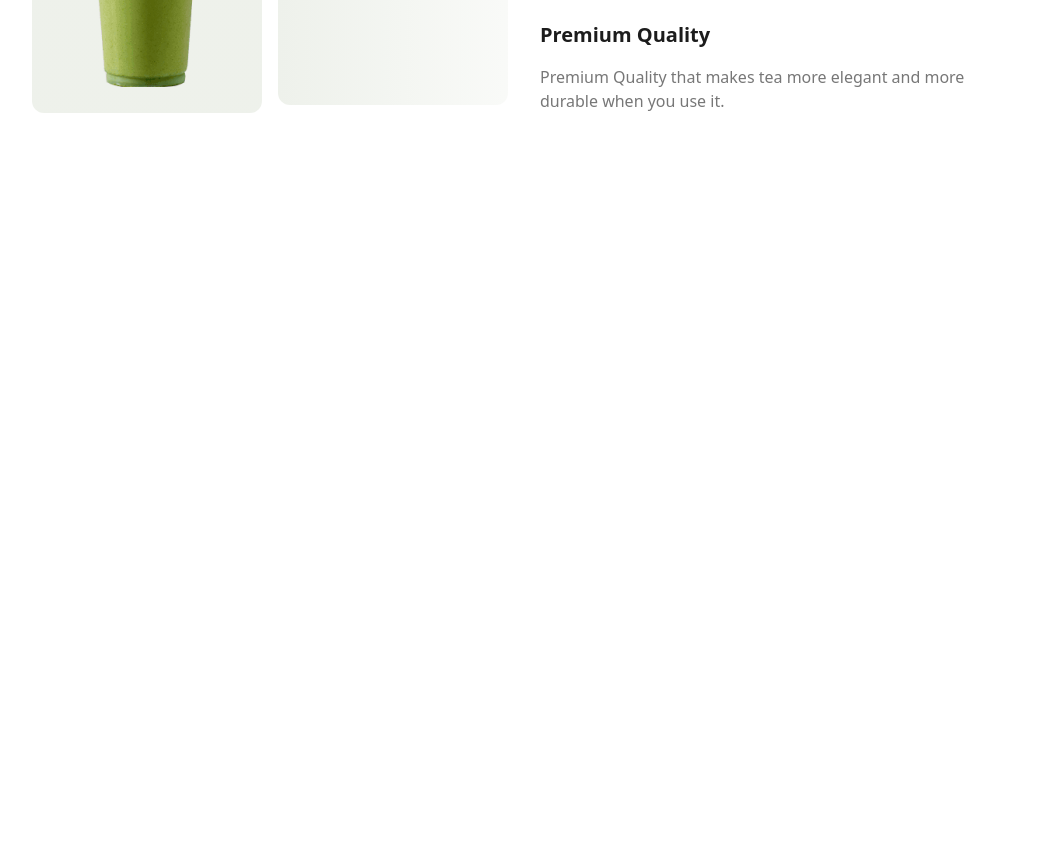
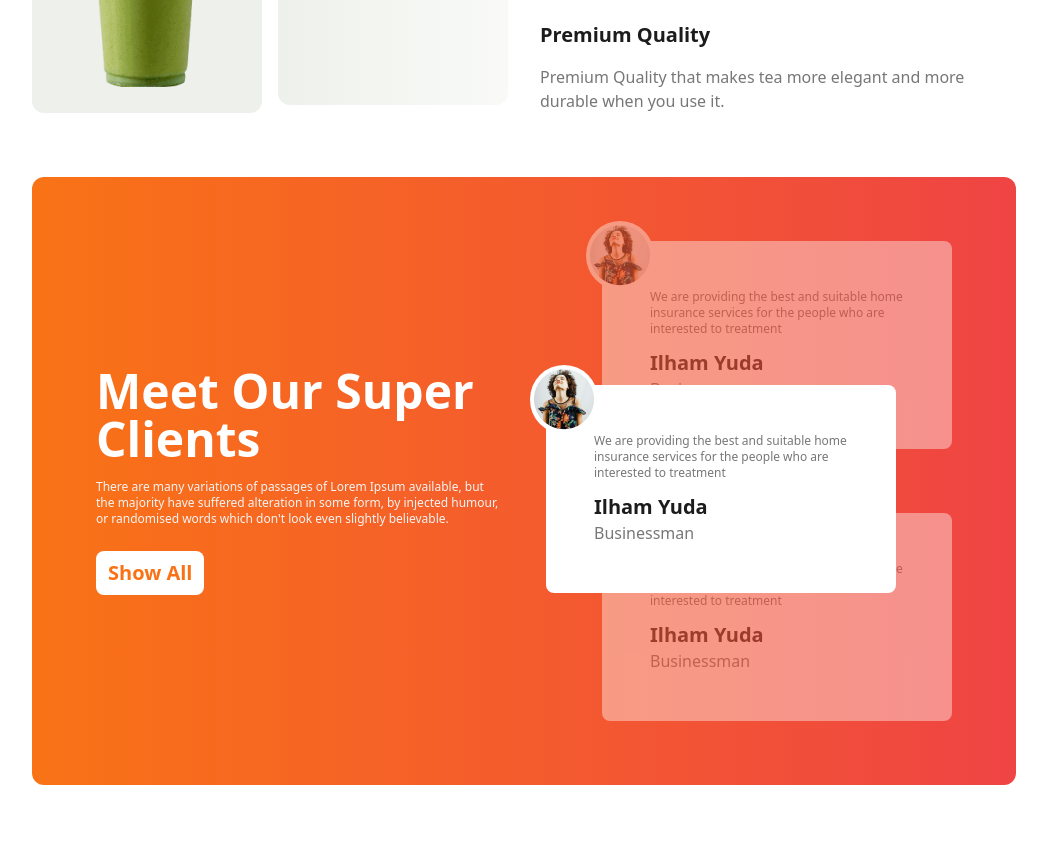
Before and after one commit to SDNATH-Git/tea-house-tailwind, a plain HTML site: page index.html in a window 1280 px wide. Shown: the part 1633-2485 px from the top of the page, without its empty margins (116-1163 px from the left). Before the commit the page ends 1874 px from the top, so only its background shows below. Drawn offline with nearby package versions, Linux system fonts and the light colour scheme.

Commit message:
added by super section

```diff
--- a/index.html
+++ b/index.html
@@ -153,7 +153,79 @@
             </div>
         </section>
 
-        <!--  -->
+        <!-- Meet Our Super Clients -->
+        <section class="pb-16">
+            <div
+                class="p-16 bg-gradient-to-r from-orange-500 to-red-500 rounded-xl grid grid-cols-1 md:grid-cols-2 gap-11">
+                <!-- text  -->
+                <div class="flex justify-center items-center">
+                    <div>
+                        <h1 class="text-2xl md:text-5xl font-bold text-white">Meet Our Super <br> Clients</h1>
+                        <p class="text-xs font-medium text-[#F4F4F4] mt-4 mb-6">There are many variations of passages of
+                            Lorem Ipsum available, but the majority have suffered alteration in some form,
+                            by injected humour, or randomised words which don't look even slightly believable.</p>
+                        <button class="bg-white py-2 px-3 rounded-lg text-xl font-bold text-orange-500">Show
+                            All</button>
+                    </div>
+
+                </div>
+                <!-- card section  -->
+                <div class="relative">
+                    <!-- card-1  -->
+                    <div class="relative bg-white rounded-lg opacity-40 ml-14 mb-16">
+                        <div class="absolute -mt-5 -ml-4 bg-white rounded-full">
+                            <img class="p-1" src="./images/client.png" alt="">
+                        </div>
+
+                        <div class="p-12">
+                            <p class="text-xs font-medium text-[#777777]">We are providing the best and suitable home
+                                insurance services for the
+                                people who are interested to treatment</p>
+                            <h1 class="text-xl font-semibold text-[#1C1C1C] mt-3">Ilham Yuda</h1>
+                            <h3 class="font-medium text-[#777777]">Businessman</h3>
+                        </div>
+
+
+                    </div>
+                    <!-- card-2  -->
+                    <div class="absolute z-10 mr-14 -mt-32  bg-white rounded-lg ">
+                        <div class="absolute -mt-5 -ml-4 -mr-14 bg-white rounded-full">
+                            <img class="p-1" src="./images/client.png" alt="">
+                        </div>
+
+                        <div class="p-12">
+                            <p class="text-xs font-medium text-[#777777]">We are providing the best and suitable home
+                                insurance services for the
+                                people who are interested to treatment</p>
+                            <h1 class="text-xl font-semibold text-[#1C1C1C] mt-3">Ilham Yuda</h1>
+                            <h3 class="font-medium text-[#777777]">Businessman</h3>
+                        </div>
+
+
+                    </div>
+                    <!-- card-3  -->
+                    <div class="relative bg-white rounded-lg opacity-40 ml-14">
+                        <div class="absolute -mt-5 -ml-4 bg-white rounded-full">
+                            <img class="p-1" src="./images/client.png" alt="">
+                        </div>
+
+                        <div class="p-12">
+                            <p class="text-xs font-medium text-[#777777]">We are providing the best and suitable home
+                                insurance services for the
+                                people who are interested to treatment</p>
+                            <h1 class="text-xl font-semibold text-[#1C1C1C] mt-3">Ilham Yuda</h1>
+                            <h3 class="font-medium text-[#777777]">Businessman</h3>
+                        </div>
+
+
+                    </div>
+
+                </div>
+
+            </div>
+        </section>
+
+
 
 
 
```
